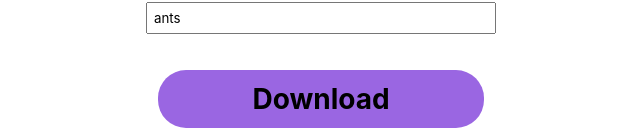
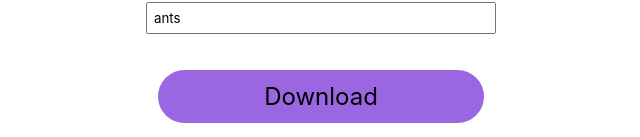
Before and after one commit to flo951/react-meme-generator, a React (Create React App) app: page / in a window 1280 px wide. Shown: the part 675-812 px from the top of the page, without its empty margins (319-959 px from the left). Built offline with nearby package versions, Linux system fonts and the light colour scheme; no server answers.

Commit message:
Change button font size

```diff
--- a/src/App.js
+++ b/src/App.js
@@ -41,11 +41,11 @@ const selecStyles = css`
 
 const buttons = css`
   background-color: #9a66e2;
-  padding: 12px 12px;
+  padding: 12px 6px;
   margin: 12px;
   border: none;
   border-radius: 28px;
-
+  font-size: 24px;
   cursor: pointer;
   :hover {
     color: white;
@@ -153,7 +153,7 @@ function App() {
         </div>
 
         <button css={buttons} onClick={() => saveAs(memeDownload, 'meme.jpg')}>
-          <h3>Download</h3>
+          Download
         </button>
       </div>
     </div>
```
